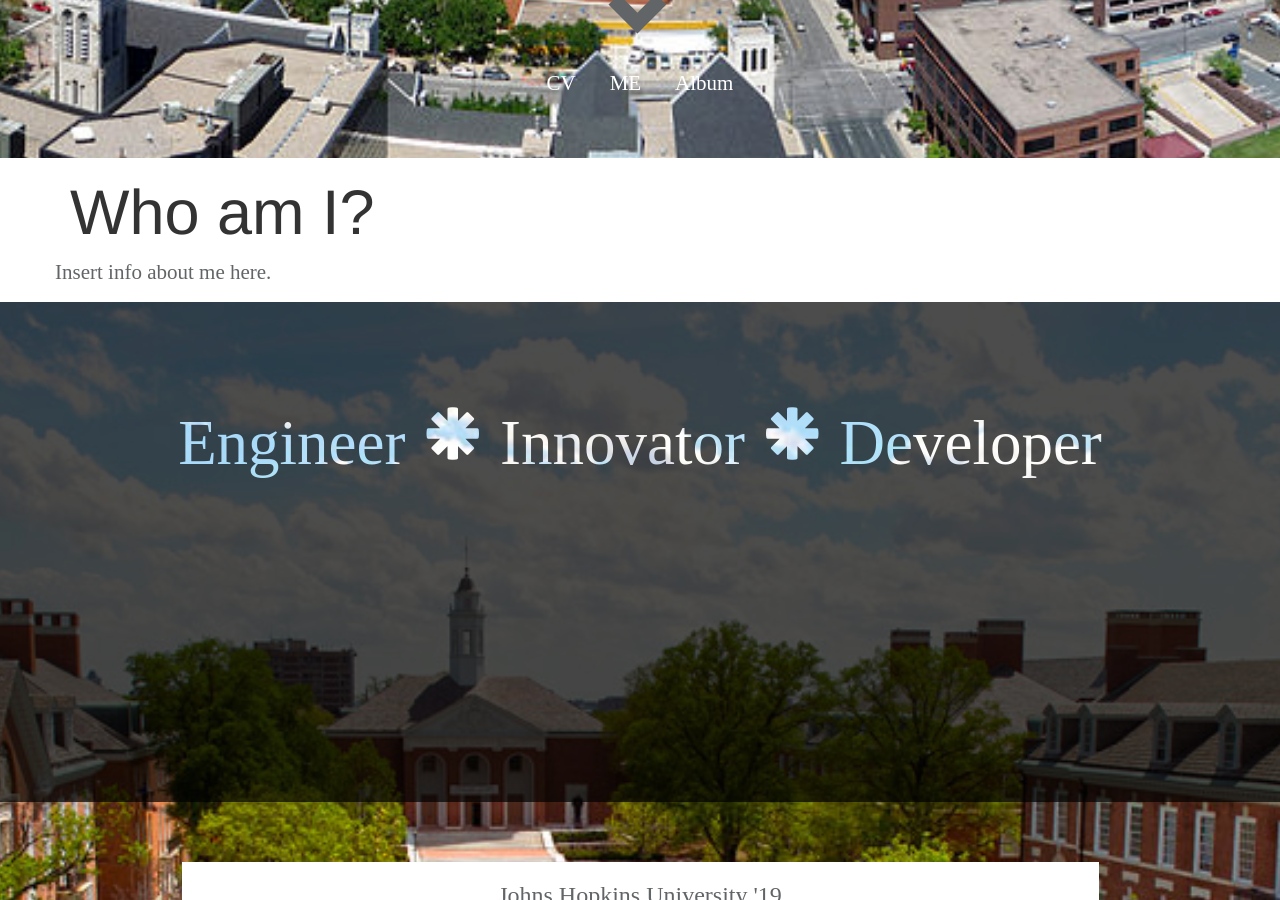
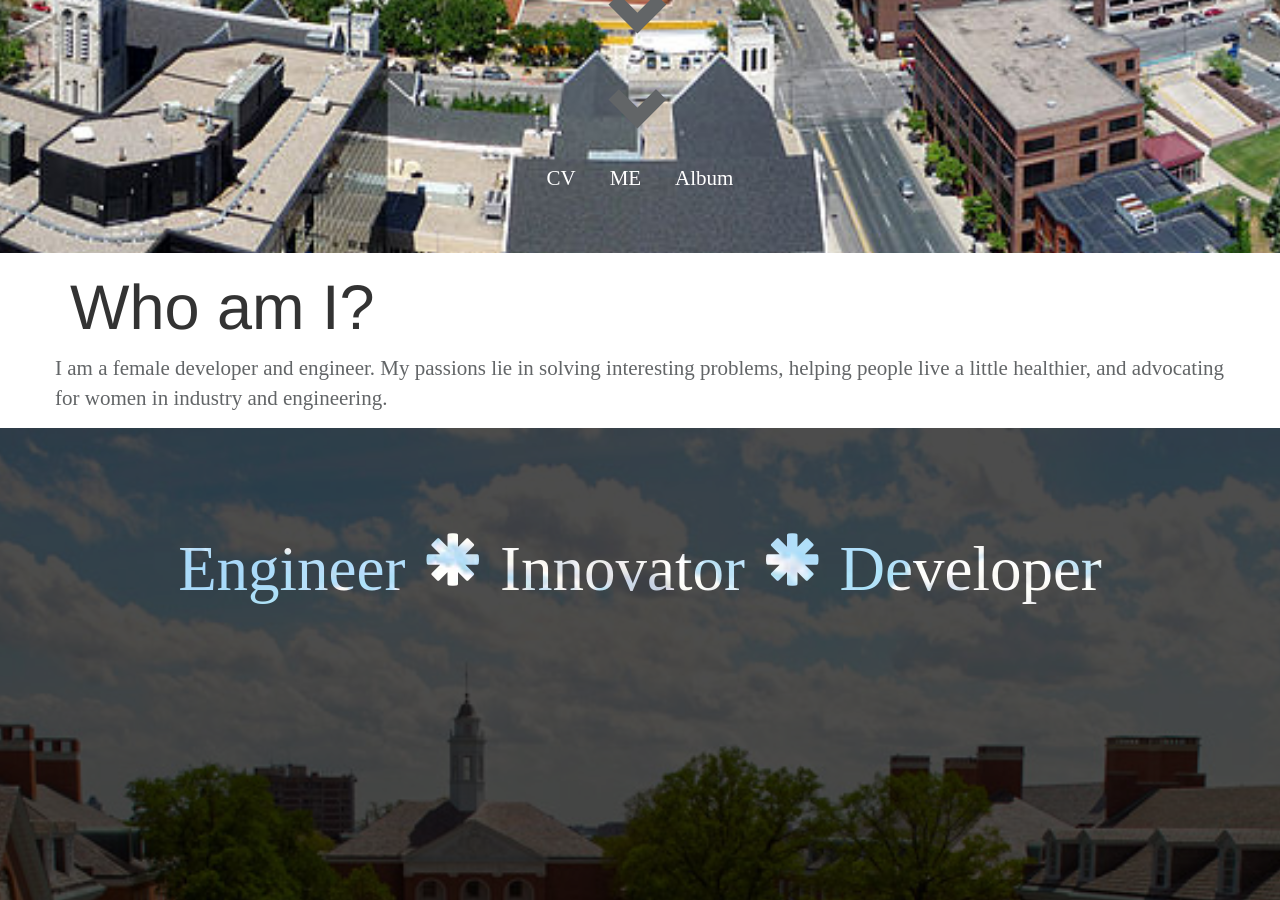
Before and after one commit to pfrank7/pfrank7.github.io, a Jekyll site: the page built from index.html, in a window 1280 px wide and 900 px high, scrolled down 618 px. Built offline with Jekyll 4.4.1, drawn with Linux system fonts in a browser that asks for light colours; nearby versions of some CDN libraries.

Commit message:
Update index.html

```diff
--- a/index.html
+++ b/index.html
@@ -105,6 +105,7 @@ title: Paige Frank
 				<h1 style = "height:400px; font-family:'Apple Chancery'; font-size:800%;"> Paige Frank </h1>
 				<h2>Welcome to my personal site. I have created it from scratch with help from HTML, CSS and a little JavaScript.</h2>
 				<h1> <span class="glyphicon glyphicon-chevron-down"></span> </h1>
+				<h1> <span class="glyphicon glyphicon-chevron-down"></span> </h1>
 				<a style = "margin:15px;" href = "CV.html"> CV</a>
 				<a style = "margin:15px;" href = "Me.html"> ME</a>
 				<a style = "margin:15px;" href = "Album.html"> Album</a>
@@ -112,12 +113,13 @@ title: Paige Frank
 		</div>
 	</section>
 	<section id = "about" class = "jumbotron">
-		<div class = "container">
+		<div class = "container" style = "background-image: url("../photos/tmpGirl.jpg");">
 			<div class = "header">
 				<h1> Who am I? </h1>
 			</div>
 			<div class = "row">
-				<p> Insert info about me here. </p>
+				<p> I am a female developer and engineer. My passions lie in solving interesting problems, helping people live a little healthier,
+				and advocating for women in industry and engineering. </p>
 			</div>
 		</div>
 	</section>
```
